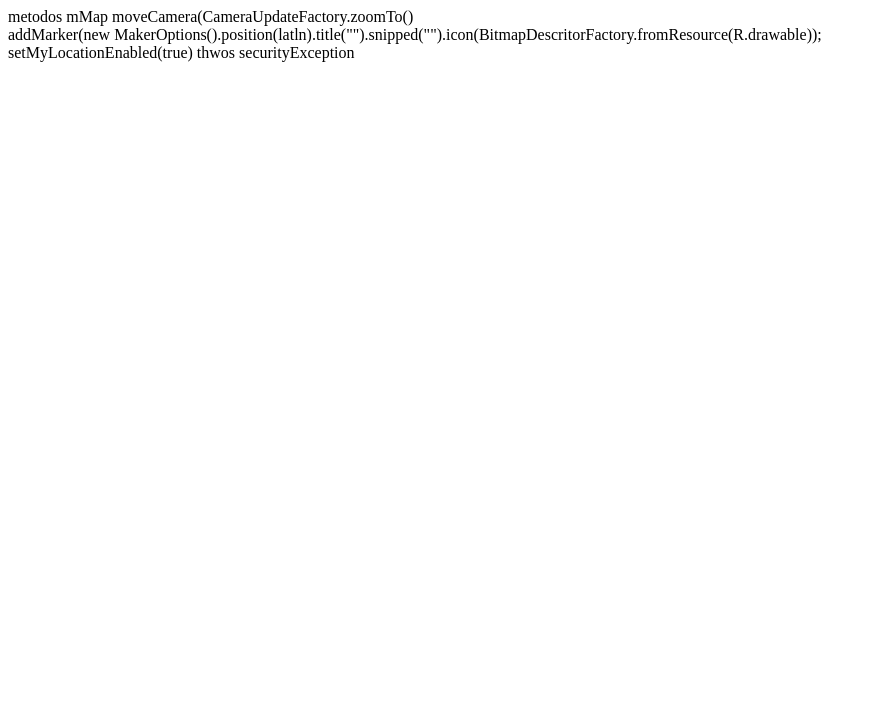
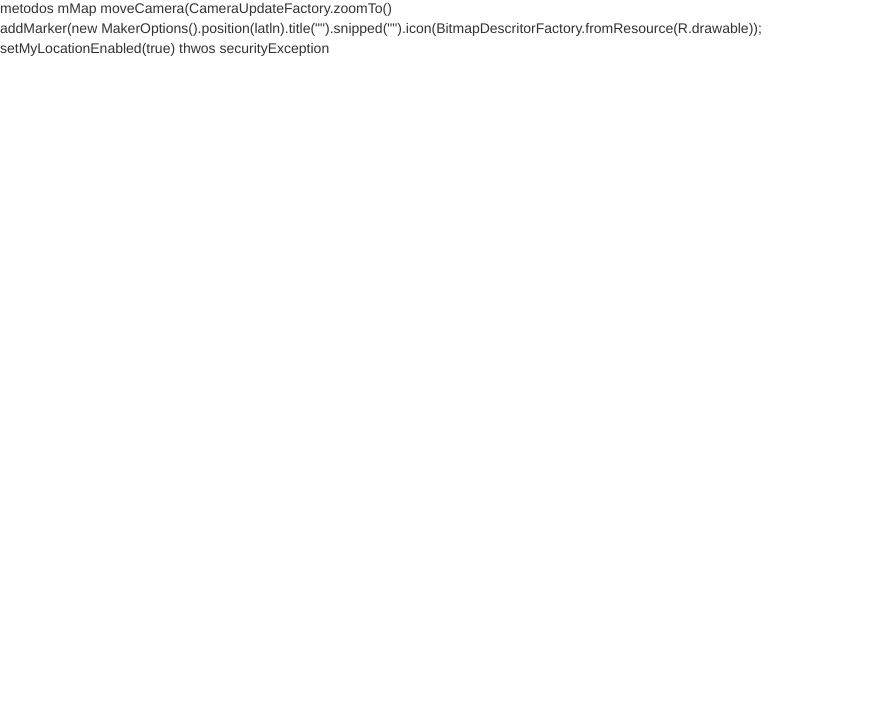
Before and after one commit to curso-soluciones/soluciones-moviles, a website: page cursito/index.html in a window 1280 px wide. Shown: the part 72-800 px from the top of the page, without its empty margins (0-884 px from the left). Drawn offline with nearby package versions, Linux system fonts and the light colour scheme.

Commit message:
fgfgfgfg

```diff
--- a/cursito/index.html
+++ b/cursito/index.html
@@ -9,6 +9,7 @@ and open the template in the editor.
         <title>TODO supply a title</title>
         <meta charset="UTF-8">
         <meta name="viewport" content="width=device-width, initial-scale=1.0">
+        <link rel="stylesheet" href="node_modules/bootstrap/dist/css/bootstrap.css"/>
     </head>
     <body>
         <h1>Curso de soluciones móviles</h1>
--- a/cursito/package.json
+++ b/cursito/package.json
@@ -4,5 +4,7 @@
     "keywords": ["util", "functional", "server", "client", "browser"],
     "author": "rapid",
     "contributors": [],
-    "dependencies": {}
+    "dependencies": {
+        "bootstrap":"3.x.x"
+    }
 }
```
